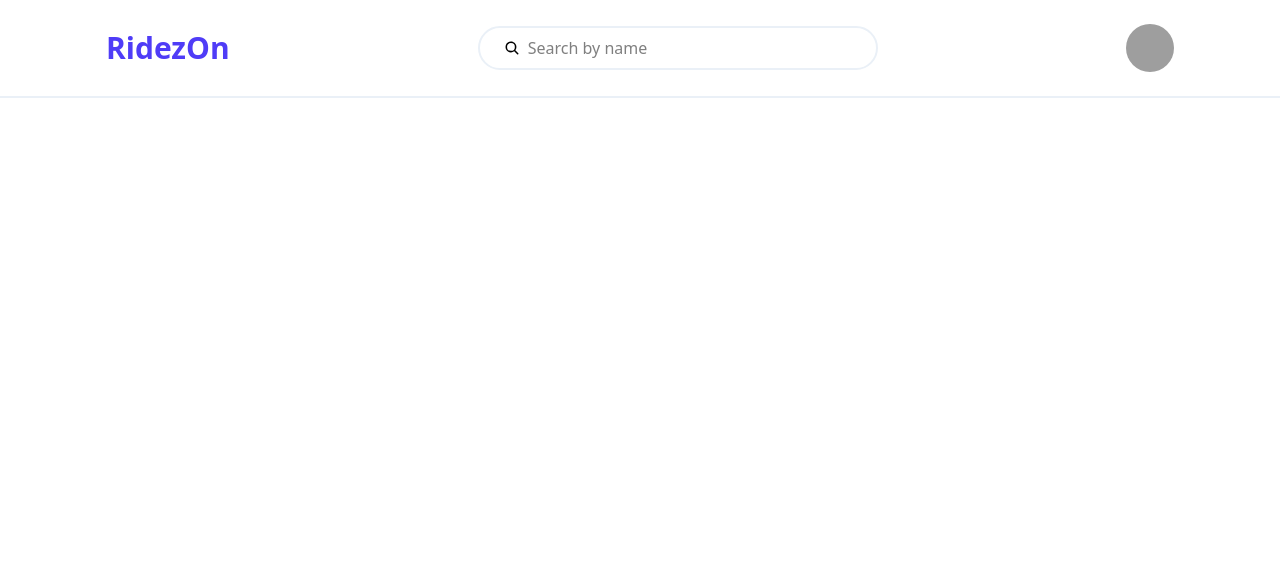
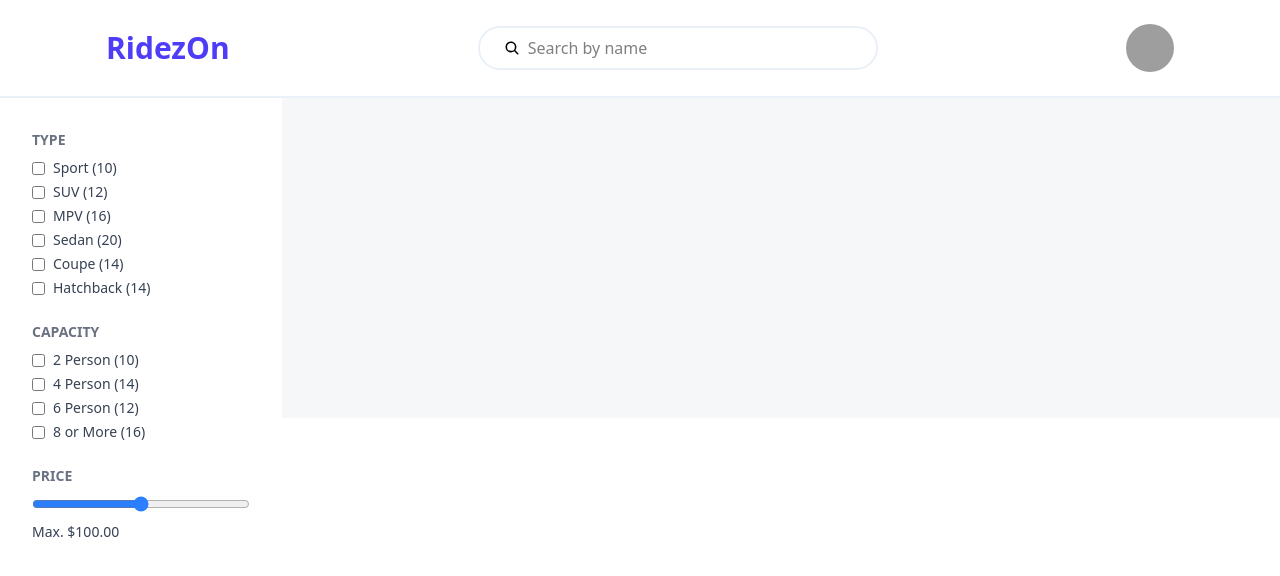
Before and after one commit to devoleper-samreen/Car-Rental, a React (Vite) app in the folder Frontend/: page /list in a window 1280 px wide. Shown: the top 576 px of the page. Built offline with nearby package versions, Linux system fonts and the light colour scheme; grey boxes are pictures that could not be loaded.

Commit message:
feat: implement CarFilterSidebar component for filtering car listings

```diff
--- /dev/null
+++ b/Frontend/src/componenets/filter.jsx
@@ -0,0 +1,80 @@
+import { useState } from 'react';
+
+const CarFilterSidebar = () => {
+    const [selectedTypes, setSelectedTypes] = useState([]);
+    const [selectedCapacities, setSelectedCapacities] = useState([]);
+    const [maxPrice, setMaxPrice] = useState(100);
+
+    const carTypes = [
+        { label: 'Sport', count: 10 },
+        { label: 'SUV', count: 12 },
+        { label: 'MPV', count: 16 },
+        { label: 'Sedan', count: 20 },
+        { label: 'Coupe', count: 14 },
+        { label: 'Hatchback', count: 14 },
+    ];
+
+    const capacities = [
+        { label: '2 Person', count: 10 },
+        { label: '4 Person', count: 14 },
+        { label: '6 Person', count: 12 },
+        { label: '8 or More', count: 16 },
+    ];
+
+    const toggleFilter = (item, selectedList, setList) => {
+        if (selectedList.includes(item)) {
+            setList(selectedList.filter(i => i !== item));
+        } else {
+            setList([...selectedList, item]);
+        }
+    };
+
+    return (
+        <div className="w-full bg-white p-8 space-y-6">
+            <div>
+                <h3 className="text-sm font-semibold text-gray-500 mb-2">TYPE</h3>
+                {carTypes.map((type) => (
+                    <label key={type.label} className="flex items-center space-x-2 text-sm text-gray-700 mb-1">
+                        <input
+                            type="checkbox"
+                            checked={selectedTypes.includes(type.label)}
+                            onChange={() => toggleFilter(type.label, selectedTypes, setSelectedTypes)}
+                            className="accent-blue-500"
+                        />
+                        <span>{type.label} ({type.count})</span>
+                    </label>
+                ))}
+            </div>
+
+            <div>
+                <h3 className="text-sm font-semibold text-gray-500 mb-2">CAPACITY</h3>
+                {capacities.map((cap) => (
+                    <label key={cap.label} className="flex items-center space-x-2 text-sm text-gray-700 mb-1">
+                        <input
+                            type="checkbox"
+                            checked={selectedCapacities.includes(cap.label)}
+                            onChange={() => toggleFilter(cap.label, selectedCapacities, setSelectedCapacities)}
+                            className="accent-blue-500"
+                        />
+                        <span>{cap.label} ({cap.count})</span>
+                    </label>
+                ))}
+            </div>
+
+            <div>
+                <h3 className="text-sm font-semibold text-gray-500 mb-2">PRICE</h3>
+                <input
+                    type="range"
+                    min="0"
+                    max="200"
+                    value={maxPrice}
+                    onChange={(e) => setMaxPrice(e.target.value)}
+                    className="w-full accent-blue-500"
+                />
+                <p className="text-sm text-gray-700 mt-1">Max. ${maxPrice}.00</p>
+            </div>
+        </div>
+    );
+};
+
+export default CarFilterSidebar;
--- a/Frontend/src/pages/CarList.jsx
+++ b/Frontend/src/pages/CarList.jsx
@@ -1,15 +1,22 @@
-import React from 'react'
 import SearchHeader from '../componenets/searchHeader'
+import CarFilterSidebar from '../componenets/filter'
 
 function CarList() {
     return (
-        <div className='h-screen bg-white'>
+        <div className='bg-white'>
 
             <div className='border-b-[2px] border-b-[#eaf0f7]'>
                 <SearchHeader />
             </div>
 
-            <div className='max-w-[1100px] mx-auto'>
+            <div className='h-[calc(100vh-100px)] flex'>
+                <aside className='w-[22%] bg-white h-[calc(100vh-100px)] rounded-lg'>
+                    <CarFilterSidebar />
+
+                </aside>
+                <main className='bg-[#F6F7F9] w-[78%] h-80'>
+
+                </main>
 
             </div>
 
```
